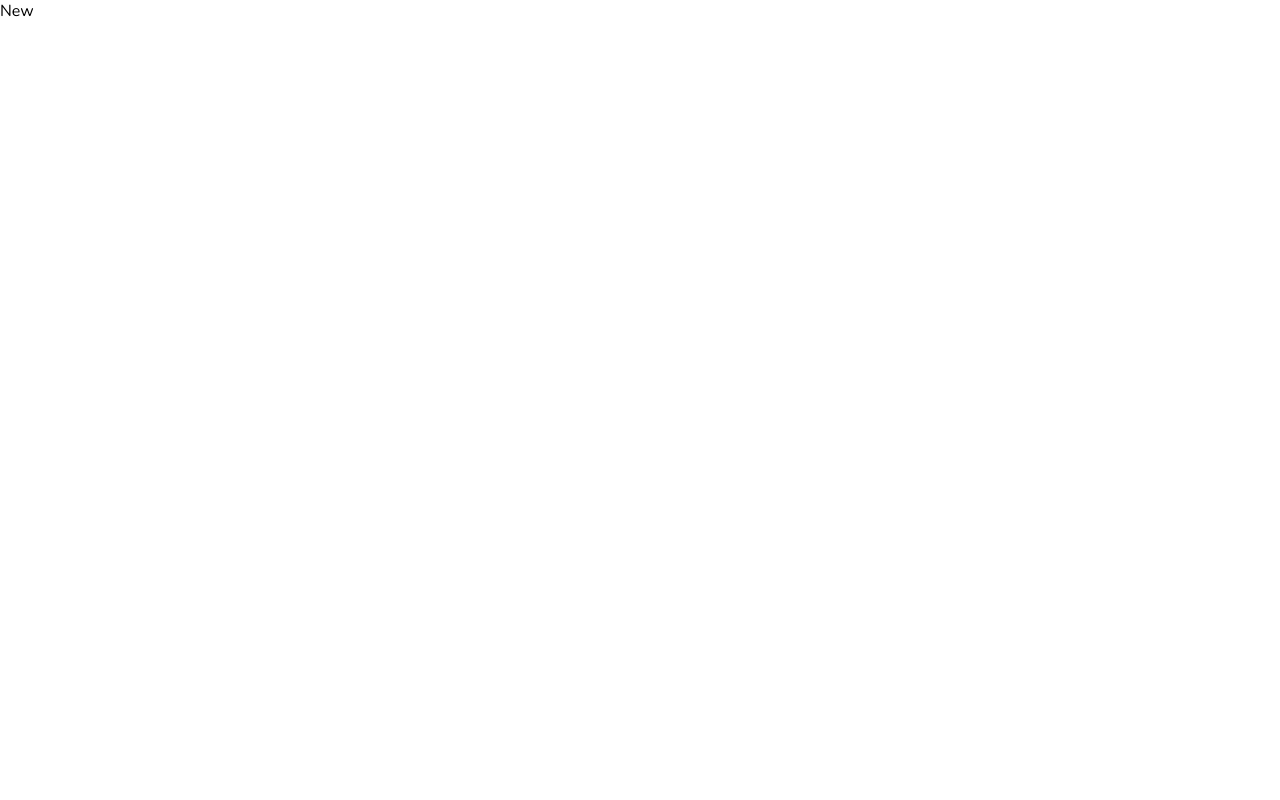
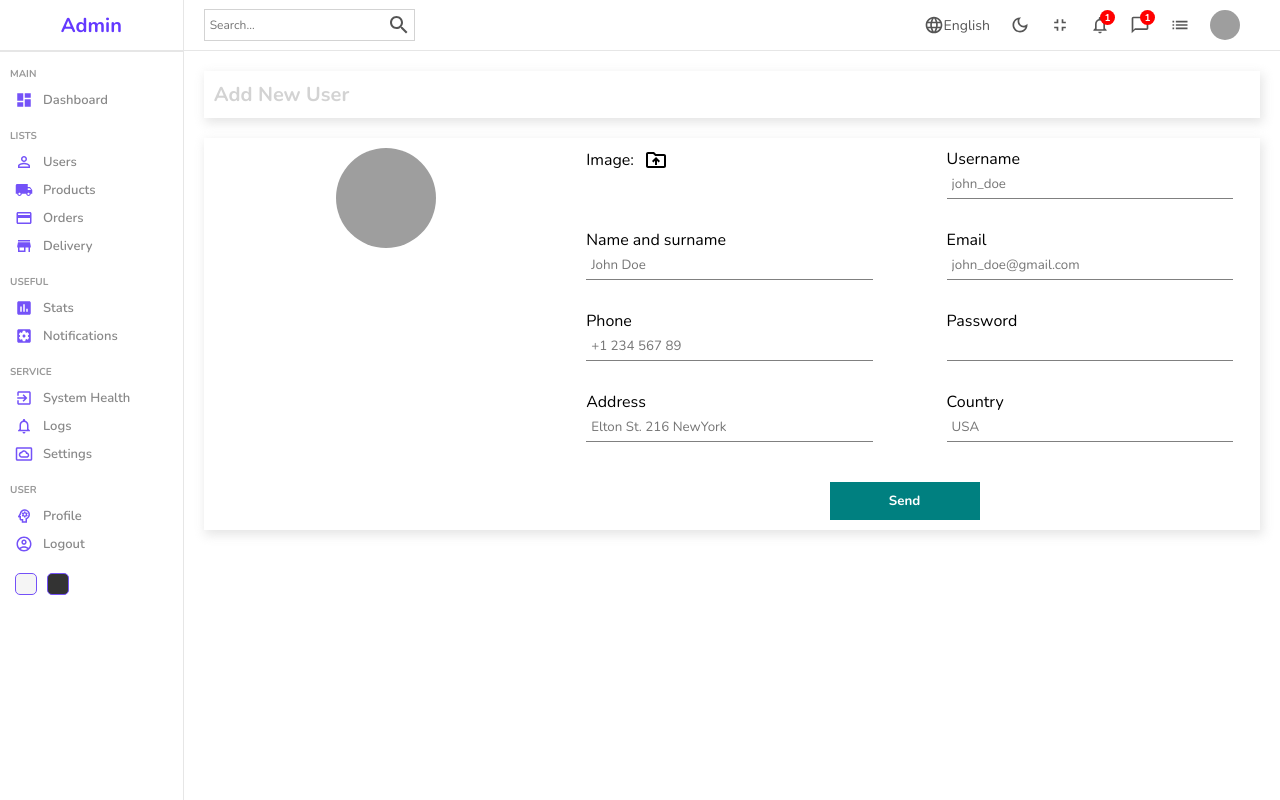
Before and after one commit to Choxy5/dashboard, a React (Vite) app: page /users/new in a window 1280 px wide. Built offline with nearby package versions, Linux system fonts and the light colour scheme; grey boxes are pictures that could not be loaded.

Commit message:
Form Page Design

```diff
--- /dev/null
+++ b/formsource.jsx
@@ -0,0 +1,76 @@
+export const userInputs = [
+  {
+    id: 1,
+    label: 'Username',
+    type: 'text',
+    placeholder: 'john_doe',
+  },
+  {
+    id: 2,
+    label: 'Name and surname',
+    type: 'text',
+    placeholder: 'John Doe',
+  },
+  {
+    id: 3,
+    label: 'Email',
+    type: 'mail',
+    placeholder: 'john_doe@gmail.com',
+  },
+  {
+    id: 4,
+    label: 'Phone',
+    type: 'text',
+    placeholder: '+1 234 567 89',
+  },
+  {
+    id: 5,
+    label: 'Password',
+    type: 'password',
+  },
+  {
+    id: 6,
+    label: 'Address',
+    type: 'text',
+    placeholder: 'Elton St. 216 NewYork',
+  },
+  {
+    id: 7,
+    label: 'Country',
+    type: 'text',
+    placeholder: 'USA',
+  },
+];
+
+export const productInputs = [
+  {
+    id: 1,
+    label: 'Title',
+    type: 'text',
+    placeholder: 'Apple Macbook Pro',
+  },
+  {
+    id: 2,
+    label: 'Description',
+    type: 'text',
+    placeholder: 'Description',
+  },
+  {
+    id: 3,
+    label: 'Category',
+    type: 'text',
+    placeholder: 'Computers',
+  },
+  {
+    id: 4,
+    label: 'Price',
+    type: 'text',
+    placeholder: '100',
+  },
+  {
+    id: 5,
+    label: 'Stock',
+    type: 'text',
+    placeholder: 'in stock',
+  },
+];
--- a/src/App.jsx
+++ b/src/App.jsx
@@ -4,6 +4,7 @@ import Login from './pages/login/Login';
 import List from './pages/list/List';
 import Single from './pages/single/Single';
 import New from './pages/new/New';
+import { productInputs, userInputs } from '../formsource';
 
 function App() {
   return (
@@ -16,12 +17,18 @@ function App() {
             <Route path="/users">
               <Route index element={<List />} />
               <Route path=":userId" element={<Single />} />
-              <Route path="new" element={<New />} />
+              <Route
+                path="new"
+                element={<New inputs={userInputs} title="Add New User" />}
+              />
             </Route>
             <Route path="products">
               <Route index element={<List />} />
               <Route path=":productId" element={<Single />} />
-              <Route path="new" element={<New />} />
+              <Route
+                path="new"
+                element={<New inputs={productInputs} title="Add New Product" />}
+              />
             </Route>
           </Route>
         </Routes>
--- a/src/pages/new/New.jsx
+++ b/src/pages/new/New.jsx
@@ -1,7 +1,58 @@
 import './new.scss';
+import Sidebar from '../../components/sidebar/Sidebar';
+import Navbar from '../../components/navbar/Navbar';
+import DriveFolderUploadOutlinedIcon from '@mui/icons-material/DriveFolderUploadOutlined';
+import { useState } from 'react';
 
-function New() {
-  return <div>New</div>;
+function New({ title, inputs }) {
+  const [file, setFile] = useState('');
+
+  return (
+    <div className="new">
+      <Sidebar />
+      <div className="newContainer">
+        <Navbar />
+        <div className="top">
+          <h1>{title}</h1>
+        </div>
+        <div className="bottom">
+          <div className="left">
+            <img
+              src={
+                file
+                  ? URL.createObjectURL(file)
+                  : 'https://icon-library.com/images/no-image-icon/no-image-icon-0.jpg'
+              }
+              alt=""
+            />
+          </div>
+          <div className="right">
+            <form>
+              <div className="formInput">
+                <label htmlFor="file">
+                  Image: <DriveFolderUploadOutlinedIcon className="icon" />
+                </label>
+                <input
+                  type="file"
+                  id="file"
+                  onChange={(e) => setFile(e.target.files[0])}
+                  style={{ display: 'none' }}
+                />
+              </div>
+
+              {inputs.map((input) => (
+                <div className="formInput" key={input.id}>
+                  <label>{input.label}</label>
+                  <input type={input.type} placeholder={input.placeholder} />
+                </div>
+              ))}
+              <button>Send</button>
+            </form>
+          </div>
+        </div>
+      </div>
+    </div>
+  );
 }
 
 export default New;
--- a/src/pages/new/new.scss
+++ b/src/pages/new/new.scss
@@ -0,0 +1,78 @@
+.new {
+  width: 100%;
+  display: flex;
+
+  .newContainer {
+    flex: 6;
+
+    .top,
+    .bottom {
+      -webkit-box-shadow: 2px 4px 10px 1px rgba(0, 0, 0, 0.47);
+      box-shadow: 2px 4px 10px 1px rgba(201, 201, 201, 0.47);
+      padding: 10px;
+      margin: 20px;
+      display: flex;
+
+      h1 {
+        color: lightgray;
+        font-size: 20px;
+      }
+
+      .left {
+        flex: 1;
+        text-align: center;
+
+        img {
+          width: 100px;
+          height: 100px;
+          border-radius: 50%;
+          object-fit: cover;
+        }
+      }
+
+      .right {
+        flex: 2;
+
+        form {
+          display: flex;
+          flex-wrap: wrap;
+          gap: 30px;
+          justify-content: space-around;
+
+          .formInput {
+            width: 40%;
+
+            label {
+              display: flex;
+              align-items: center;
+              gap: 10px;
+
+              .icon {
+                cursor: pointer;
+              }
+            }
+
+            input {
+              width: 100%;
+              padding: 5px;
+              border: none;
+              border-bottom: 1px solid gray;
+              outline: none;
+            }
+          }
+
+          button {
+            width: 150px;
+            padding: 10px;
+            border: none;
+            background-color: teal;
+            color: white;
+            font-weight: bold;
+            cursor: pointer;
+            margin-top: 10px;
+          }
+        }
+      }
+    }
+  }
+}
```
